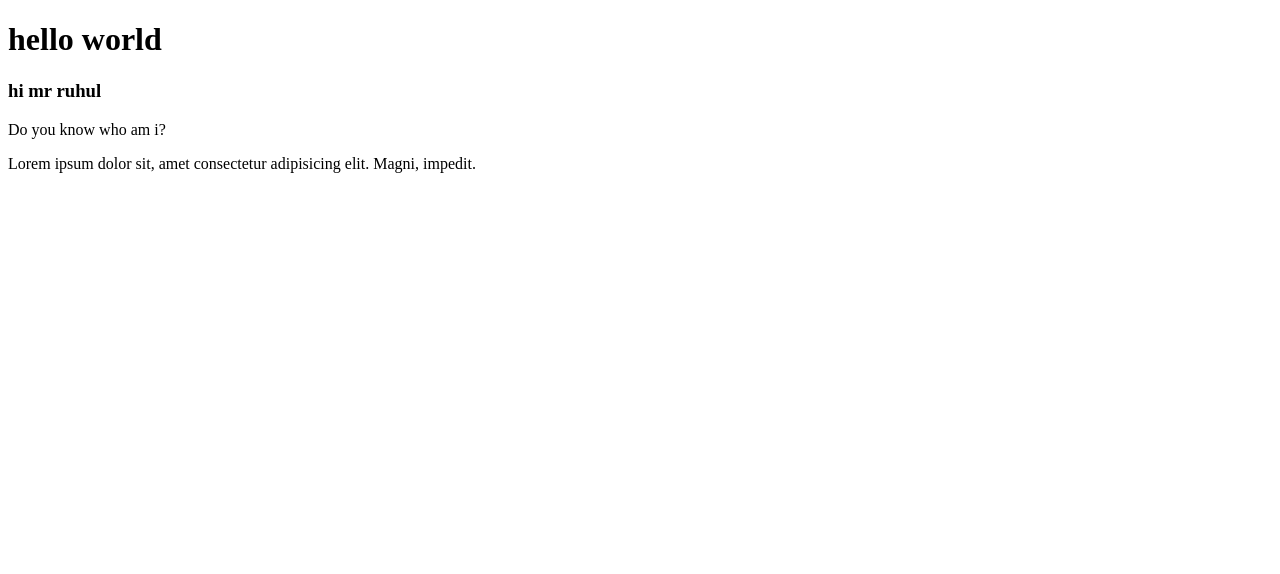
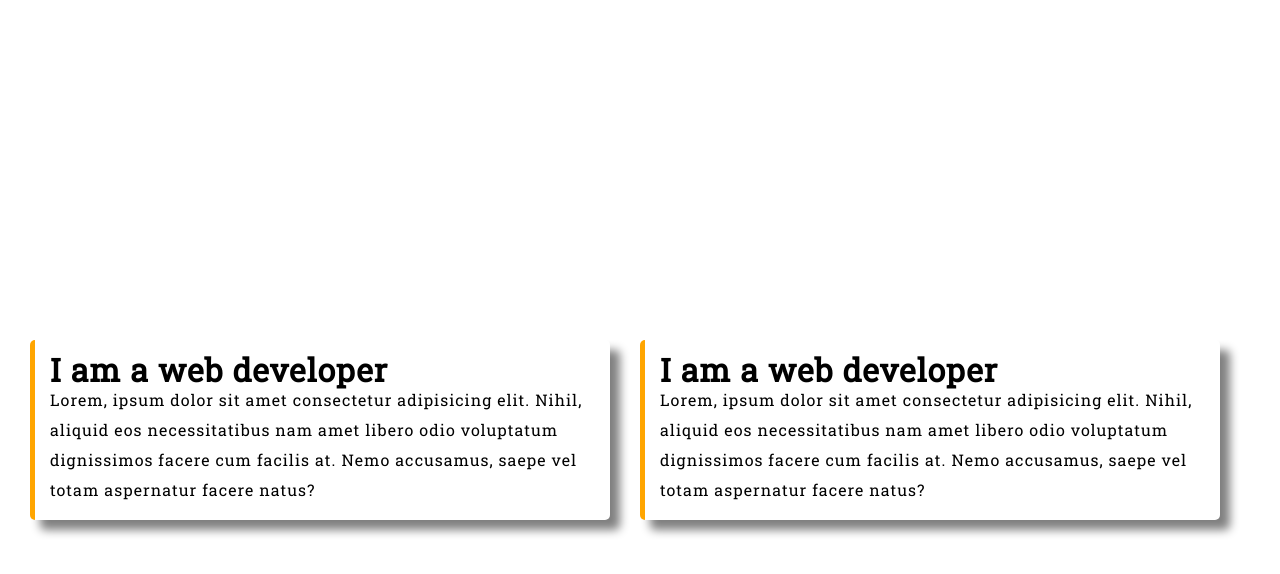
Before and after one commit to ruhulamin96/first-repo, a plain HTML site: page index.html in a window 1280 px wide. Drawn offline with Linux system fonts and the light colour scheme.

Commit message:
firts commit

```diff
--- a/index.html
+++ b/index.html
@@ -4,12 +4,30 @@
     <meta charset="UTF-8" />
     <meta http-equiv="X-UA-Compatible" content="IE=edge" />
     <meta name="viewport" content="width=device-width, initial-scale=1.0" />
-    <title>Document</title>
+    <link rel="shortcut icon" href="favicon.png" type="image/x-icon">
+    <link rel="stylesheet" href="style.css">
+    <title>Portfolio</title>
   </head>
   <body>
-    <h1>hello world</h1>
-    <h3>hi mr ruhul</h3>
-    <p>Do you know who am i?</p>
-    <p> Lorem ipsum dolor sit, amet consectetur adipisicing elit. Magni, impedit.</p>
+    <div class="container">
+      <div class="left_area">
+        <h1>I am a web developer</h1>
+        <p>
+          Lorem, ipsum dolor sit amet consectetur adipisicing elit. Nihil,
+          aliquid eos necessitatibus nam amet libero odio voluptatum dignissimos
+          facere cum facilis at. Nemo accusamus, saepe vel totam aspernatur
+          facere natus?
+        </p>
+      </div>
+      <div class="right_area">
+        <h1>I am a web developer</h1>
+        <p>
+          Lorem, ipsum dolor sit amet consectetur adipisicing elit. Nihil,
+          aliquid eos necessitatibus nam amet libero odio voluptatum dignissimos
+          facere cum facilis at. Nemo accusamus, saepe vel totam aspernatur
+          facere natus?
+        </p>
+      </div>
+    </div>
   </body>
 </html>
--- /dev/null
+++ b/style.css
@@ -0,0 +1,27 @@
+@import url('https://fonts.googleapis.com/css2?family=Roboto+Slab&display=swap');
+*{
+    margin: 0;
+    padding: 0;
+    box-sizing: border-box;
+    outline: 0;
+    font-family: 'Roboto Slab', serif;
+}
+
+.container{
+    display: flex;
+    height: 100vh;
+    align-items: center;
+    justify-content: center;
+    margin: 30px;
+
+}
+.right_area, .left_area{
+    line-height: 30px;
+    letter-spacing: 1px;
+    margin-right: 30px;
+    box-shadow: 10px 10px 10px gray;
+    border-radius: 5px;
+    padding: 15px;
+    background-image: url();
+    border-left: 5px solid orange;
+}
```
Also changed, not shown: favicon.png (added).
